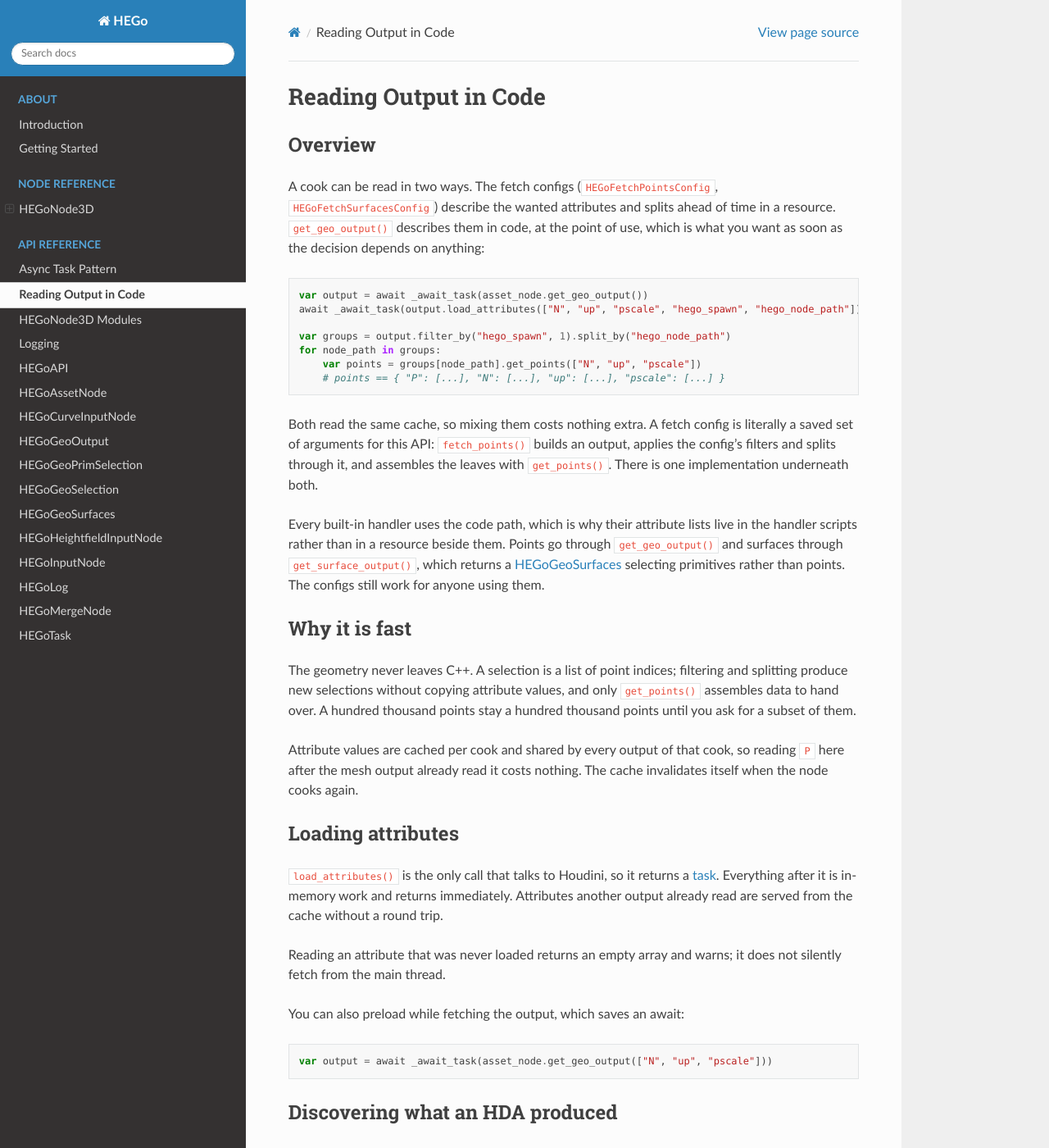
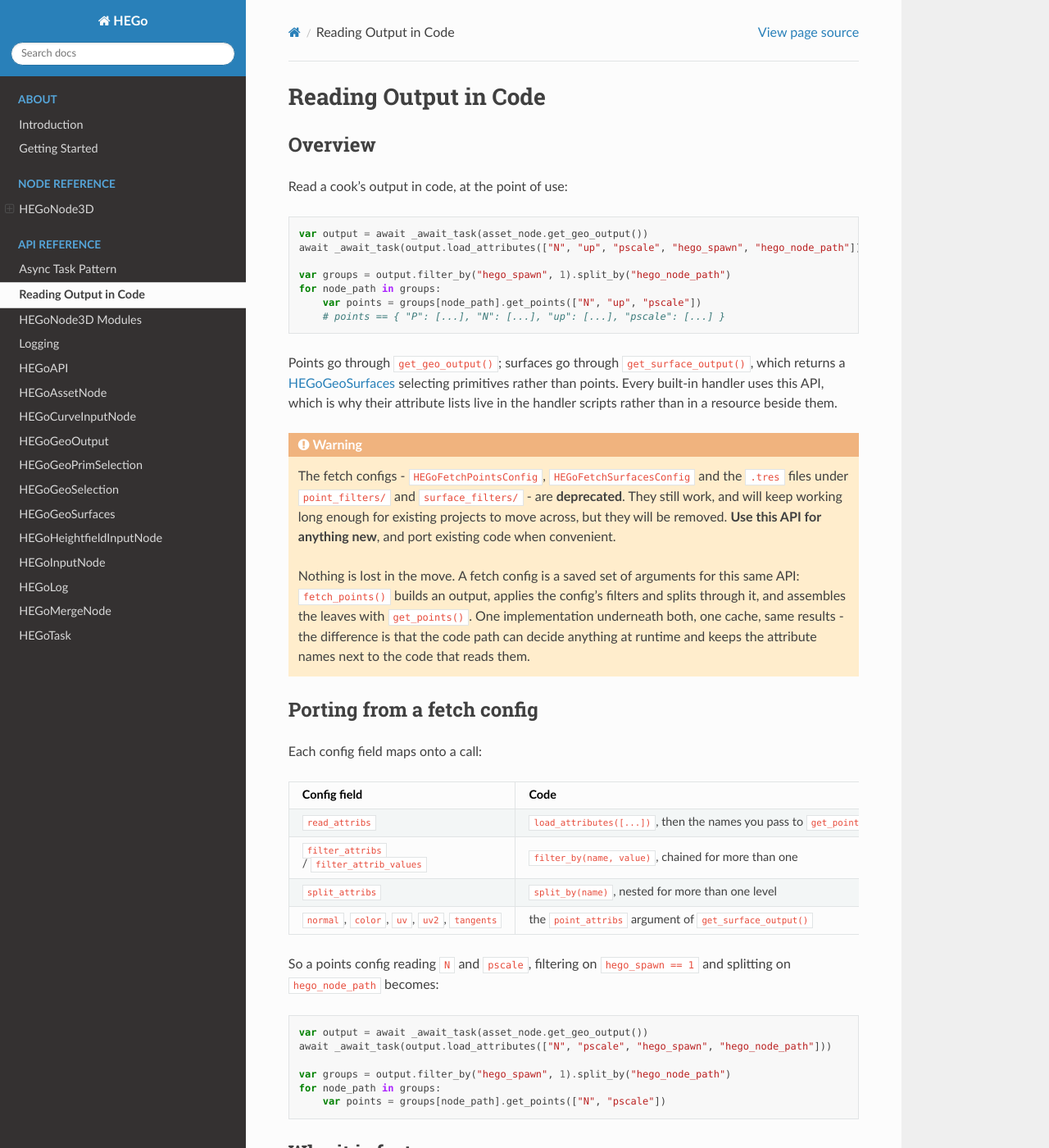
Before and after one commit to peterprickarz/hego, a Sphinx documentation site: the page built from docs/api/geo_output.rst, in a window 1280 px wide and 1400 px high. Shown: the whole window at 82% size. Built offline with Sphinx 7.4.7 and the Read the Docs theme 3.1.0, drawn with Linux system fonts in a browser that asks for light colours.

Commit message:
Mark the fetch configs deprecated
The docs presented configs and the code API as two equal ways to read a cook. They
are not: the configs are kept so existing projects can move across, and they will
be removed. New work should use get_geo_output() / get_surface_output().

Said in the three places someone would look:

- api/geo_output leads with the code API rather than a choice between two, carries
  a warning admonition, and gains a table mapping every config field onto its call
  so porting is mechanical.
- HEGoAssetNode.xml marks fetch_points and fetch_surfaces with the deprecated
  attribute, which renders as a badge in the editor help and in the class
  reference, and says what to use instead in the description.
- The config resources themselves carry an @deprecated doc comment, which is what
  someone creating one in the inspector sees.

Also points the handler recipe on the module page at the current API.

The reassurance matters as much as the warning: both paths share one
implementation and one per-cook cache, so porting cannot change results.

Co-Authored-By: Claude Opus 5 (1M context) <noreply@anthropic.com>

```diff
--- a/docs/api/geo_output.rst
+++ b/docs/api/geo_output.rst
@@ -4,10 +4,7 @@ Reading Output in Code
 Overview
 --------
 
-A cook can be read in two ways. The fetch configs (``HEGoFetchPointsConfig``,
-``HEGoFetchSurfacesConfig``) describe the wanted attributes and splits ahead of
-time in a resource. ``get_geo_output()`` describes them in code, at the point of use,
-which is what you want as soon as the decision depends on anything:
+Read a cook's output in code, at the point of use:
 
 .. code-block:: gdscript
 
@@ -19,16 +16,57 @@ which is what you want as soon as the decision depends on anything:
         var points = groups[node_path].get_points(["N", "up", "pscale"])
         # points == { "P": [...], "N": [...], "up": [...], "pscale": [...] }
 
-Both read the same cache, so mixing them costs nothing extra. A fetch config is
-literally a saved set of arguments for this API: ``fetch_points()`` builds an output,
-applies the config's filters and splits through it, and assembles the leaves with
-``get_points()``. There is one implementation underneath both.
+Points go through ``get_geo_output()``; surfaces go through ``get_surface_output()``,
+which returns a :ref:`HEGoGeoSurfaces<class_HEGoGeoSurfaces>` selecting primitives
+rather than points. Every built-in handler uses this API, which is why their
+attribute lists live in the handler scripts rather than in a resource beside them.
 
-Every built-in handler uses the code path, which is why their attribute lists live in
-the handler scripts rather than in a resource beside them. Points go through
-``get_geo_output()`` and surfaces through ``get_surface_output()``, which returns a
-:ref:`HEGoGeoSurfaces<class_HEGoGeoSurfaces>` selecting primitives rather than points.
-The configs still work for anyone using them.
+.. warning::
+
+   The fetch configs - ``HEGoFetchPointsConfig``, ``HEGoFetchSurfacesConfig`` and the
+   ``.tres`` files under ``point_filters/`` and ``surface_filters/`` - are
+   **deprecated**. They still work, and will keep working long enough for existing
+   projects to move across, but they will be removed. **Use this API for anything
+   new**, and port existing code when convenient.
+
+   Nothing is lost in the move. A fetch config is a saved set of arguments for this
+   same API: ``fetch_points()`` builds an output, applies the config's filters and
+   splits through it, and assembles the leaves with ``get_points()``. One
+   implementation underneath both, one cache, same results - the difference is that
+   the code path can decide anything at runtime and keeps the attribute names next to
+   the code that reads them.
+
+Porting from a fetch config
+---------------------------
+
+Each config field maps onto a call:
+
+.. list-table::
+   :widths: 34 66
+   :header-rows: 1
+
+   * - Config field
+     - Code
+   * - ``read_attribs``
+     - ``load_attributes([...])``, then the names you pass to ``get_points()``
+   * - ``filter_attribs`` / ``filter_attrib_values``
+     - ``filter_by(name, value)``, chained for more than one
+   * - ``split_attribs``
+     - ``split_by(name)``, nested for more than one level
+   * - ``normal``, ``color``, ``uv``, ``uv2``, ``tangents``
+     - the ``point_attribs`` argument of ``get_surface_output()``
+
+So a points config reading ``N`` and ``pscale``, filtering on ``hego_spawn == 1`` and
+splitting on ``hego_node_path`` becomes:
+
+.. code-block:: gdscript
+
+    var output = await _await_task(asset_node.get_geo_output())
+    await _await_task(output.load_attributes(["N", "pscale", "hego_spawn", "hego_node_path"]))
+
+    var groups = output.filter_by("hego_spawn", 1).split_by("hego_node_path")
+    for node_path in groups:
+        var points = groups[node_path].get_points(["N", "pscale"])
 
 Why it is fast
 --------------
--- a/docs/api/node3d_modules.rst
+++ b/docs/api/node3d_modules.rst
@@ -91,7 +91,8 @@ editor, as every HEGo handler does:
 Four things matter here:
 
 - **Ask for what you need, once.** ``load_attributes()`` is the only call that
-  reaches Houdini. See :doc:`geo_output`.
+  reaches Houdini. Use ``get_geo_output()`` / ``get_surface_output()``, not the
+  deprecated fetch configs. See :doc:`geo_output`.
 - **Say when you have nothing to do.** ``should_handle()`` keeps a cook from paying
   for a handler the HDA never feeds. ``HEGoNodeUtil.output_has()`` and
   ``output_has_attribute()`` follow the rule that anything unknown means run.
```
Also changed, not shown: docs/classes/class_hegoassetnode.rst (+12 -0 lines), 4 other files.
